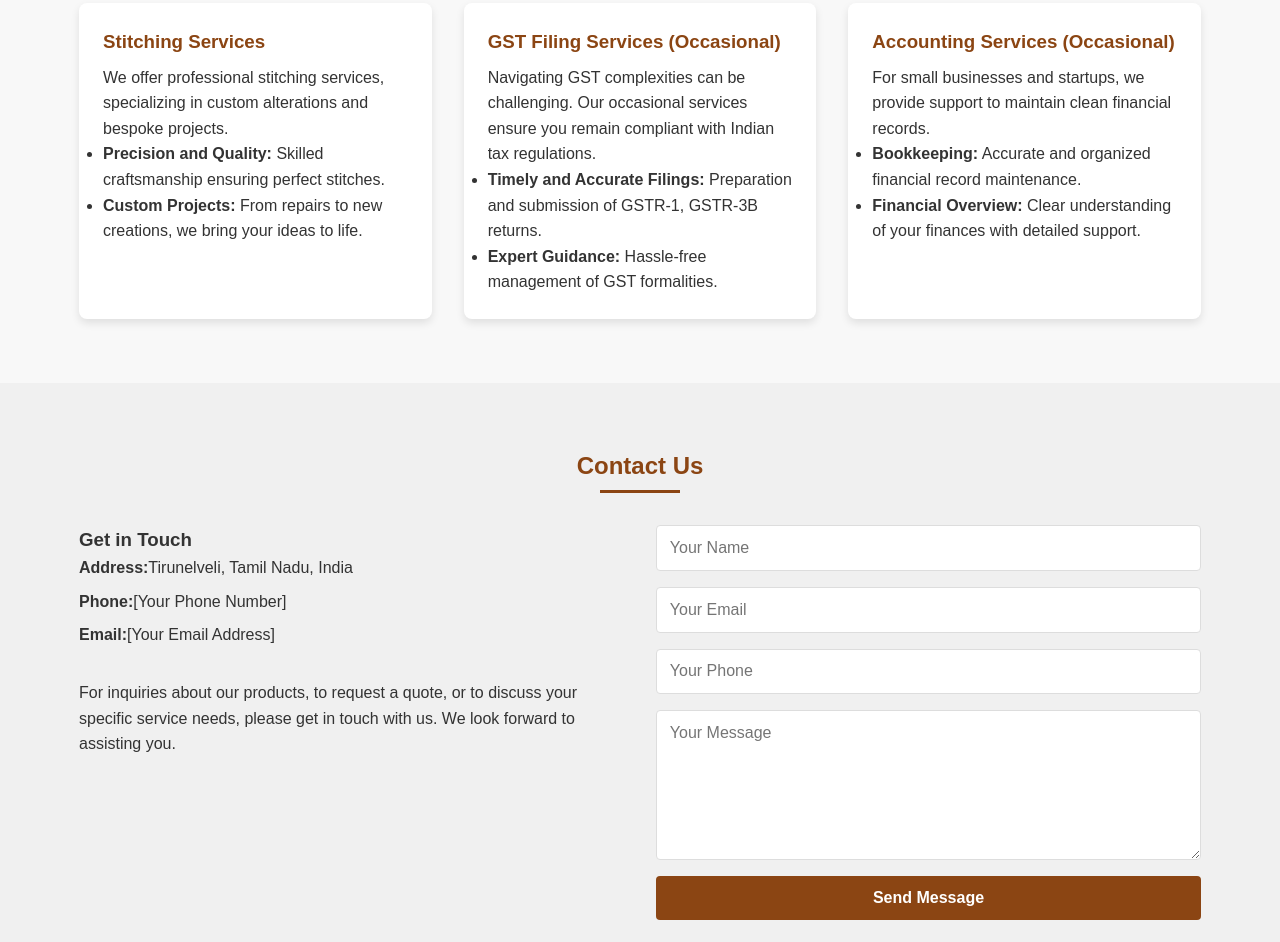
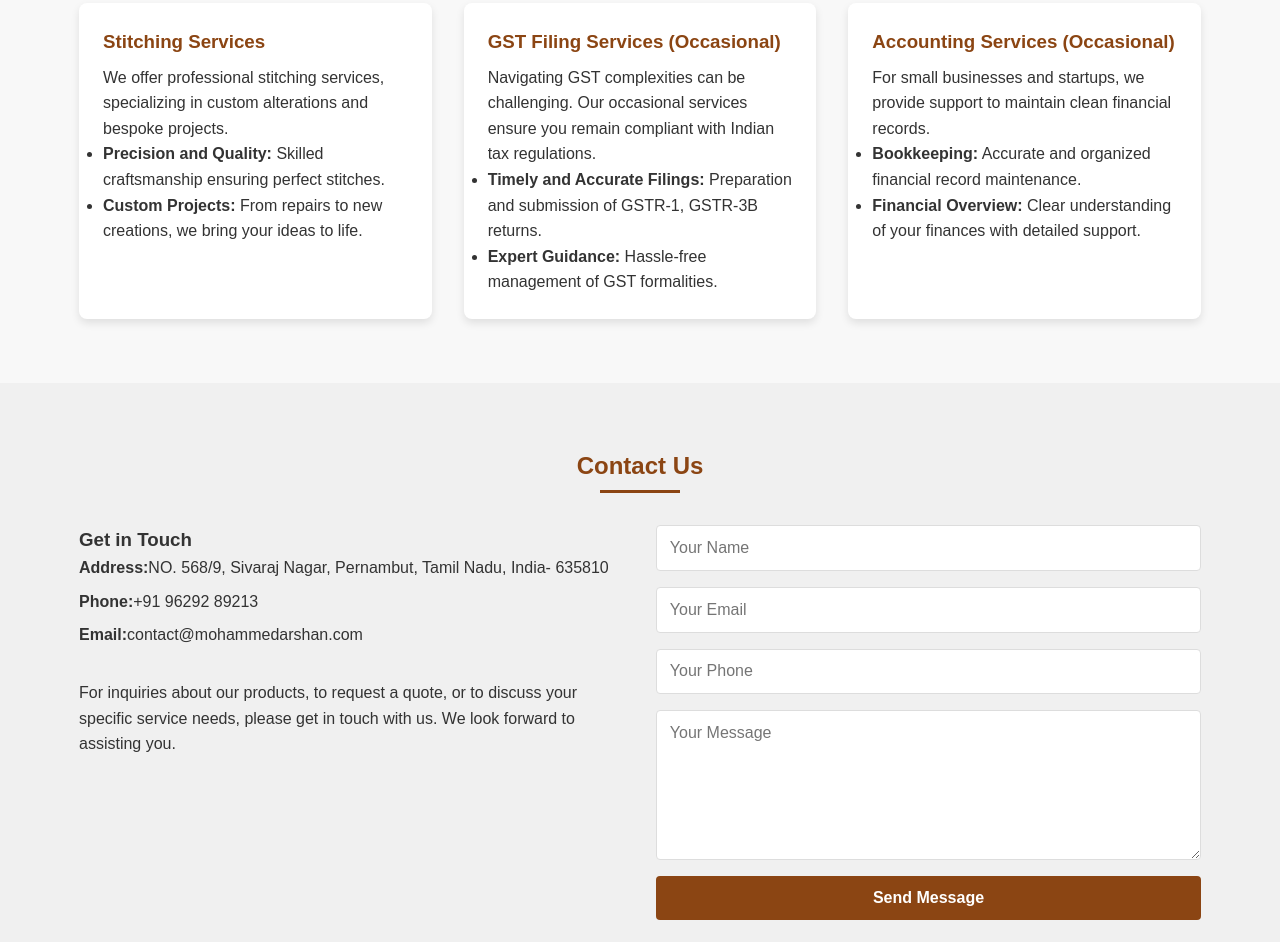
Before and after one commit to mohammedarshan1212/ATS, a plain HTML site: page index.html in a window 1280 px wide. Shown: the part 1855-2797 px from the top of the page. Drawn offline with Linux system fonts and the light colour scheme.

Commit message:
Update index.html

```diff
--- a/index.html
+++ b/index.html
@@ -322,7 +322,7 @@
             <h2>About Us</h2>
             <div class="about-content">
                 <div class="about-text">
-                    <p>Arshan Traders is a proprietorship founded by Mohammed Arshan, built on a foundation of quality, integrity, and customer satisfaction. Located in Tirunelveli, Tamil Nadu, we have a deep-rooted commitment to serving our community with products that offer both protection and precision.</p>
+                    <p>Arshan Traders is a proprietorship founded by Mohammed Arshan, built on a foundation of quality, integrity, and customer satisfaction. Located in Pernambut, Tamil Nadu, we have a deep-rooted commitment to serving our community with products that offer both protection and precision.</p>
                     <p>Our mission is to support our clients' success by providing high-grade leather products and ensuring their financial compliance through our specialized services.</p>
                 </div>
                 <div class="about-image">
@@ -424,9 +424,9 @@
                 <div class="contact-info">
                     <h3>Get in Touch</h3>
                     <div class="contact-details">
-                        <p><strong>Address:</strong> Tirunelveli, Tamil Nadu, India</p>
-                        <p><strong>Phone:</strong> [Your Phone Number]</p>
-                        <p><strong>Email:</strong> [Your Email Address]</p>
+                        <p><strong>Address:</strong> NO. 568/9, Sivaraj Nagar, Pernambut, Tamil Nadu, India- 635810</p>
+                        <p><strong>Phone:</strong> +91 96292 89213</p>
+                        <p><strong>Email:</strong> contact@mohammedarshan.com</p>
                     </div>
                     <p>For inquiries about our products, to request a quote, or to discuss your specific service needs, please get in touch with us. We look forward to assisting you.</p>
                 </div>
@@ -446,7 +446,7 @@
     <!-- Footer -->
     <footer>
         <div class="container">
-            <p>&copy; 2023 Arshan Traders. All Rights Reserved.</p>
+            <p>&copy; 2025 Arshan Traders. All Rights Reserved.</p>
             <p>Designed with ❤️ for quality and excellence</p>
         </div>
     </footer>
```
